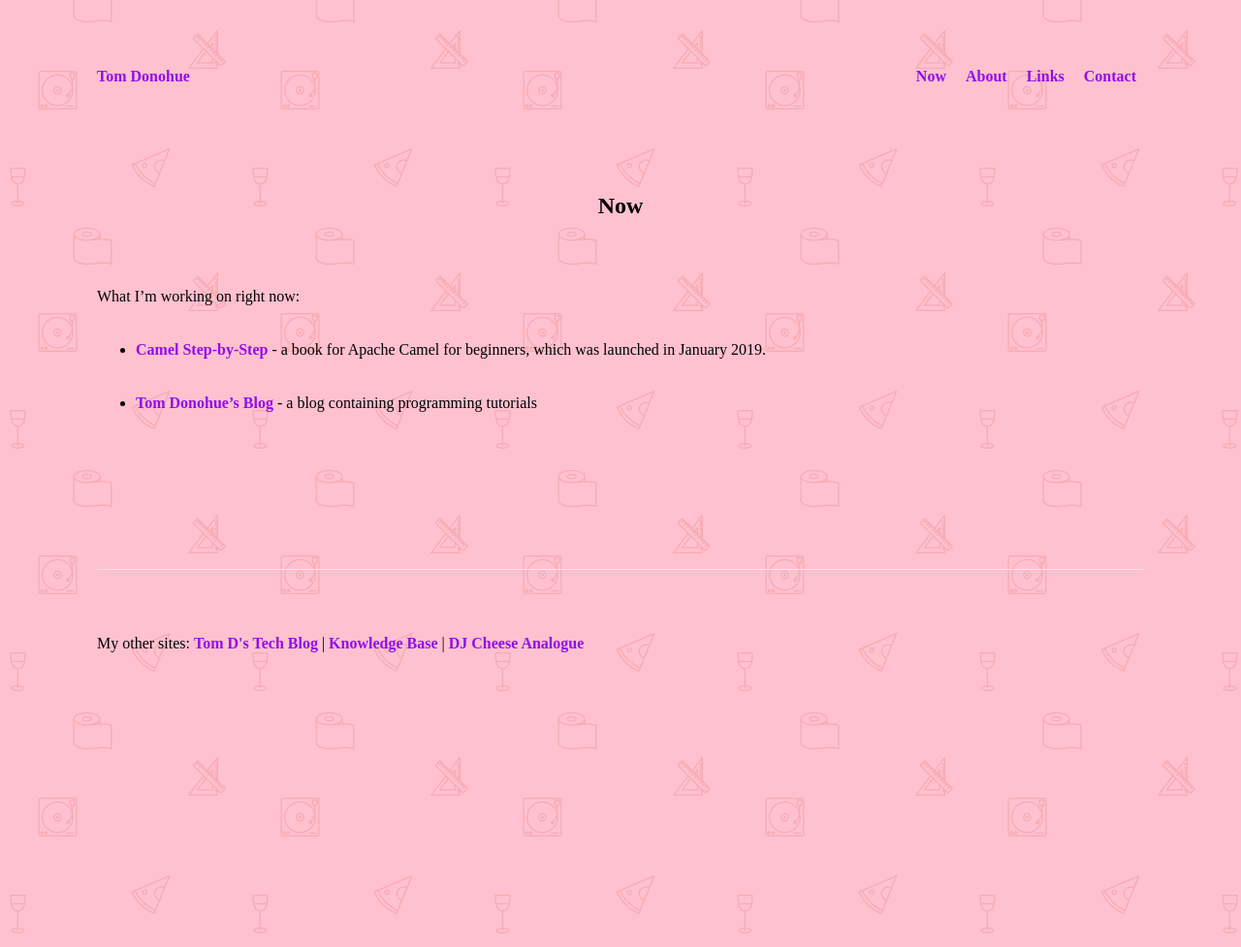
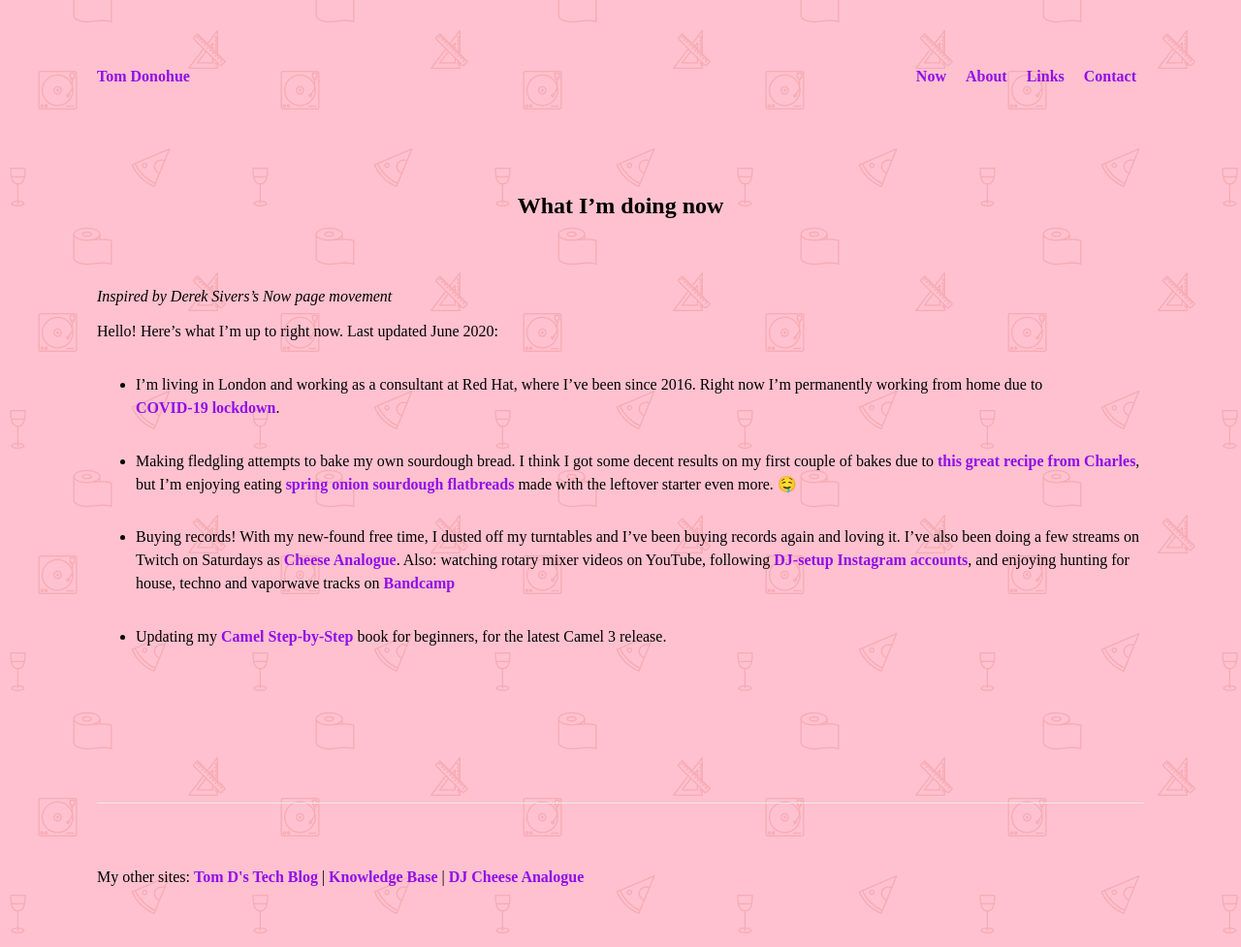
Before and after one commit to monodot/monodot-co-uk, a Jekyll site: the page built from now.md, in a window 1280 px wide. Shown: the whole page at 97% size. Built offline with Jekyll 4.4.1, drawn with Linux system fonts in a browser that asks for light colours.

Commit message:
Update now page

```diff
--- a/now.md
+++ b/now.md
@@ -1,13 +1,27 @@
 ---
-title: Now
+title: What I'm doing now
 layout: page
-date: 2018-07-01
+date: 2018-07-01T00:00:00.000Z
+subtitle: Inspired by Derek Sivers's Now page movement
 ---
-What I'm working on right now:
 
-- [Camel Step-by-Step][camelsbs] - a book for Apache Camel for beginners, which was launched in January 2019.
+_Inspired by Derek Sivers's Now page movement_
 
-- [Tom Donohue's Blog][tomd] - a blog containing programming tutorials
+Hello! Here's what I'm up to right now. Last updated June 2020:
 
+- I'm living in London and working as a consultant at Red Hat, where I've been since 2016\. Right now I'm permanently working from home due to [COVID-19 lockdown][lockd].
+
+- Making fledgling attempts to bake my own sourdough bread. I think I got some decent results on my first couple of bakes due to [this great recipe from Charles][charles], but I'm enjoying eating [spring onion sourdough flatbreads][flatbreads] made with the leftover starter even more. 🤤
+
+- Buying records! With my new-found free time, I dusted off my turntables and I've been buying records again and loving it. I've also been doing a few streams on Twitch on Saturdays as [Cheese Analogue][ca]. Also: watching rotary mixer videos on YouTube, following [DJ-setup Instagram accounts][doyouspin], and enjoying hunting for house, techno and vaporwave tracks on [Bandcamp][bc]
+
+- Updating my [Camel Step-by-Step][camelsbs] book for beginners, for the latest Camel 3 release.
+
+[bc]: https://bandcamp.com/monodot
+[ca]: http://www.cheeseanalogue.com
 [camelsbs]: https://cleverbuilder.com/camelstepbystep
+[charles]: https://www.youtube.com/watch?v=K6fatndx8-A
+[doyouspin]: https://www.instagram.com/doyouspin/
+[flatbreads]: https://www.youtube.com/watch?v=vVx2oFFptG0
+[lockd]: https://en.wikipedia.org/wiki/COVID-19_pandemic_lockdowns
 [tomd]: https://tomd.xyz
```
